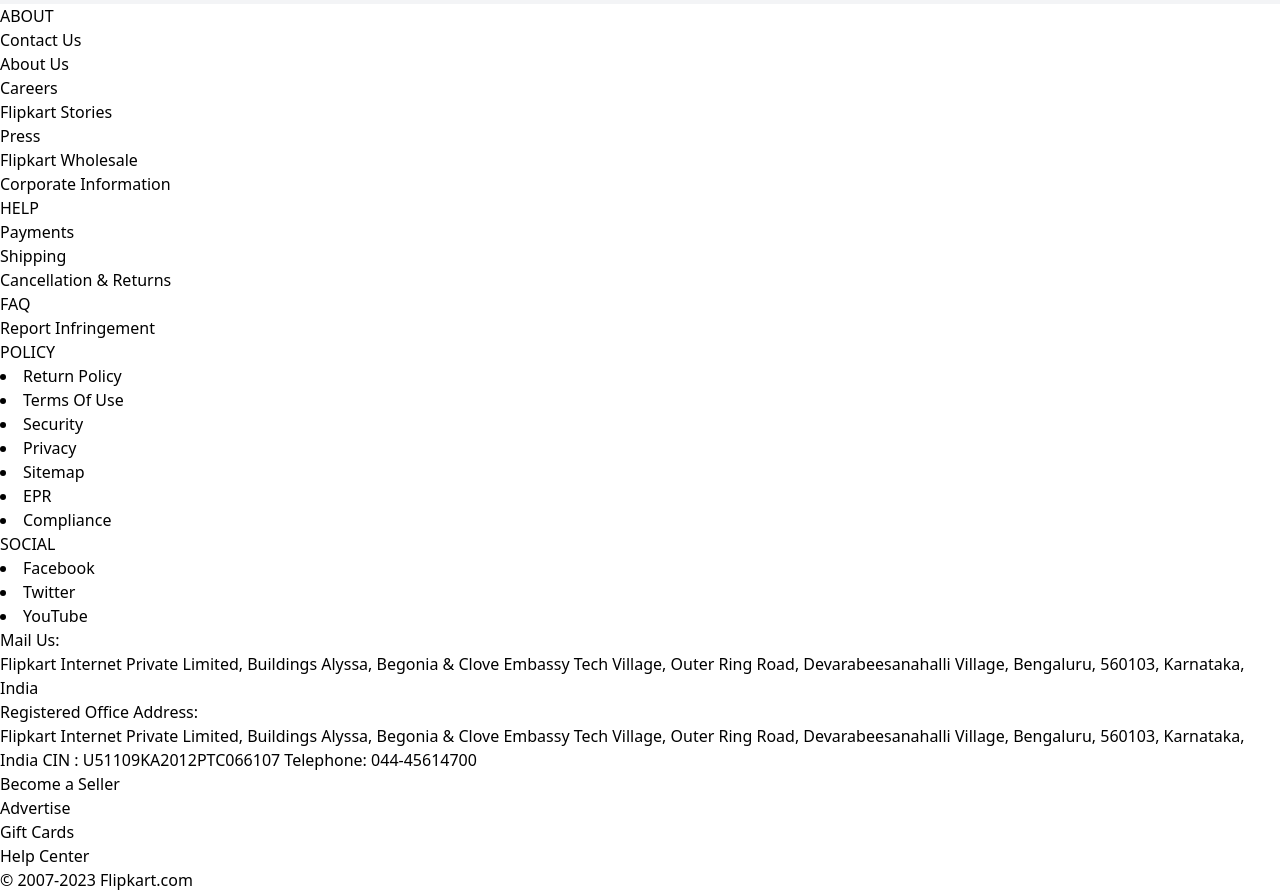
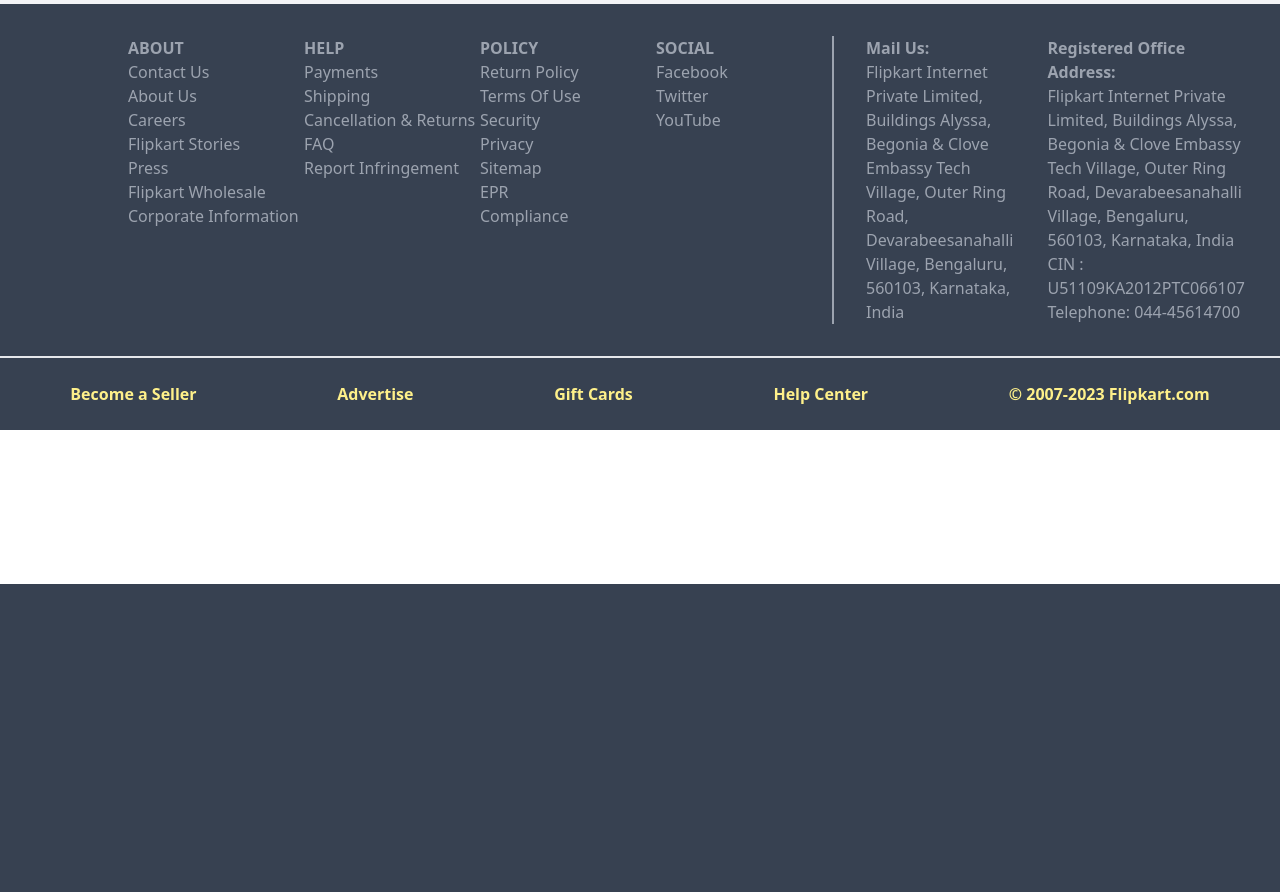
Before and after one commit to kiboschool/wad-flipkart-filter, a Flask app: page / in a window 1280 px wide. Shown: the part 216-1108 px from the top of the page. After the commit the page ends 800 px from the top, so only its background shows below. Run offline with Flask 2, Linux system fonts and the light colour scheme.

Commit message:
initial footer styling

```diff
--- a/static/styles.css
+++ b/static/styles.css
@@ -712,8 +712,22 @@
   margin-right: 2.5rem;
 }
 
+.my-10 {
+  margin-top: 2.5rem;
+  margin-bottom: 2.5rem;
+}
+
+.my-8 {
+  margin-top: 2rem;
+  margin-bottom: 2rem;
+}
+
 .-mr-10 {
   margin-right: -2.5rem;
+}
+
+.ml-16 {
+  margin-left: 4rem;
 }
 
 .block {
@@ -744,8 +758,48 @@
   width: 2.5rem;
 }
 
+.w-1\/3 {
+  width: 33.333333%;
+}
+
+.w-2\/5 {
+  width: 40%;
+}
+
 .max-w-screen-xl {
   max-width: 1280px;
+}
+
+.max-w-sm {
+  max-width: 24rem;
+}
+
+.flex-none {
+  flex: none;
+}
+
+.grow-0 {
+  flex-grow: 0;
+}
+
+.basis-16 {
+  flex-basis: 4rem;
+}
+
+.basis-24 {
+  flex-basis: 6rem;
+}
+
+.basis-32 {
+  flex-basis: 8rem;
+}
+
+.basis-40 {
+  flex-basis: 10rem;
+}
+
+.basis-44 {
+  flex-basis: 11rem;
 }
 
 .items-center {
@@ -776,6 +830,18 @@
   gap: 0.25rem;
 }
 
+.gap-3 {
+  gap: 0.75rem;
+}
+
+.gap-2 {
+  gap: 0.5rem;
+}
+
+.gap-8 {
+  gap: 2rem;
+}
+
 .truncate {
   overflow: hidden;
   text-overflow: ellipsis;
@@ -790,8 +856,21 @@
   border-bottom-width: 2px;
 }
 
+.border-t-2 {
+  border-top-width: 2px;
+}
+
+.border-l-2 {
+  border-left-width: 2px;
+}
+
 .border-none {
   border-style: none;
+}
+
+.border-l-gray-400 {
+  --tw-border-opacity: 1;
+  border-left-color: rgb(156 163 175 / var(--tw-border-opacity));
 }
 
 .bg-blue-600 {
@@ -812,6 +891,11 @@
 .bg-gray-100 {
   --tw-bg-opacity: 1;
   background-color: rgb(243 244 246 / var(--tw-bg-opacity));
+}
+
+.bg-gray-700 {
+  --tw-bg-opacity: 1;
+  background-color: rgb(55 65 81 / var(--tw-bg-opacity));
 }
 
 .py-1 {
@@ -859,12 +943,44 @@
   padding-bottom: 0.75rem;
 }
 
+.py-10 {
+  padding-top: 2.5rem;
+  padding-bottom: 2.5rem;
+}
+
+.py-6 {
+  padding-top: 1.5rem;
+  padding-bottom: 1.5rem;
+}
+
+.py-8 {
+  padding-top: 2rem;
+  padding-bottom: 2rem;
+}
+
+.px-8 {
+  padding-left: 2rem;
+  padding-right: 2rem;
+}
+
 .pb-2 {
   padding-bottom: 0.5rem;
 }
 
 .pt-1 {
   padding-top: 0.25rem;
+}
+
+.pl-8 {
+  padding-left: 2rem;
+}
+
+.pl-16 {
+  padding-left: 4rem;
+}
+
+.pl-32 {
+  padding-left: 8rem;
 }
 
 .font-sans {
@@ -931,6 +1047,16 @@
   color: rgb(37 99 235 / var(--tw-text-opacity));
 }
 
+.text-gray-400 {
+  --tw-text-opacity: 1;
+  color: rgb(156 163 175 / var(--tw-text-opacity));
+}
+
+.text-yellow-200 {
+  --tw-text-opacity: 1;
+  color: rgb(254 240 138 / var(--tw-text-opacity));
+}
+
 .shadow-sm {
   --tw-shadow: 0 1px 2px 0 rgb(0 0 0 / 0.05);
   --tw-shadow-colored: 0 1px 2px 0 var(--tw-shadow-color);
--- a/templates/shared/footer.html
+++ b/templates/shared/footer.html
@@ -1,7 +1,7 @@
-<footer class="footer">
-  <div>
-    <div>
-      <h3>ABOUT</h3>
+<footer class="bg-gray-700 text-gray-400">
+  <div class="flex justify-between pl-16 py-8">
+    <div class="flex-none basis-44 ml-16">
+      <h3 class="font-bold">ABOUT</h3>
       <ul>
         <li>Contact Us</li>
         <li>About Us</li>
@@ -13,8 +13,8 @@
       </ul>
     </div>
 
-    <div>
-      <h3>HELP</h3>
+    <div class="flex-none basis-44">
+      <h3 class="font-bold">HELP</h3>
       <ul>
         <li>Payments</li>
         <li>Shipping</li>
@@ -24,8 +24,9 @@
       </ul>
     </div>
 
-    <div>
-      <h3>POLICY</h3>
+    <div class="flex-none basis-44">
+      <h3 class="font-bold">POLICY</h3>
+      <ul>
         <li>Return Policy</li>
         <li>Terms Of Use</li>
         <li>Security</li>
@@ -33,31 +34,38 @@
         <li>Sitemap</li>
         <li>EPR</li>
         <li>Compliance</li>
+      </ul>
     </div>
 
-    <div>
-      <h3>SOCIAL</h3>
+    <div class="flex-none basis-44">
+      <h3 class="font-bold">SOCIAL</h3>
+      <ul>
         <li>Facebook</li>
         <li>Twitter</li>
         <li>YouTube</li>
+      </ul>
     </div>
 
+  <div class="flex gap-8 w-2/5 border-l-gray-400 border-l-2 px-8">
     <div>
-      <h3>Mail Us:</h3> Flipkart Internet Private Limited, Buildings Alyssa, Begonia &
-      Clove Embassy Tech Village, Outer Ring Road, Devarabeesanahalli Village,
+      <h3 class="font-bold">Mail Us:</h3>
+      Flipkart Internet Private Limited, Buildings Alyssa, Begonia & Clove
+      Embassy Tech Village, Outer Ring Road, Devarabeesanahalli Village,
       Bengaluru, 560103, Karnataka, India
     </div>
 
     <div>
-      <h3>Registered Office Address:</h3> Flipkart Internet Private Limited, Buildings
-      Alyssa, Begonia & Clove Embassy Tech Village, Outer Ring Road,
-      Devarabeesanahalli Village, Bengaluru, 560103, Karnataka, India CIN :
-      U51109KA2012PTC066107 Telephone: 044-45614700
+      <h3 class="font-bold">Registered Office Address:</h3>
+      Flipkart Internet Private Limited, Buildings Alyssa, Begonia & Clove
+      Embassy Tech Village, Outer Ring Road, Devarabeesanahalli Village,
+      Bengaluru, 560103, Karnataka, India CIN : U51109KA2012PTC066107 Telephone:
+      044-45614700
+    </div>
     </div>
   </div>
 
-  <div>
-    <ul>
+  <div class="w-full py-6 border-t-2 text-yellow-200 font-bold">
+    <ul class="w-full flex  justify-around">
       <li>Become a Seller</li>
       <li>Advertise</li>
       <li>Gift Cards</li>
```
Lines whose indentation alone changed are shown as unchanged.
